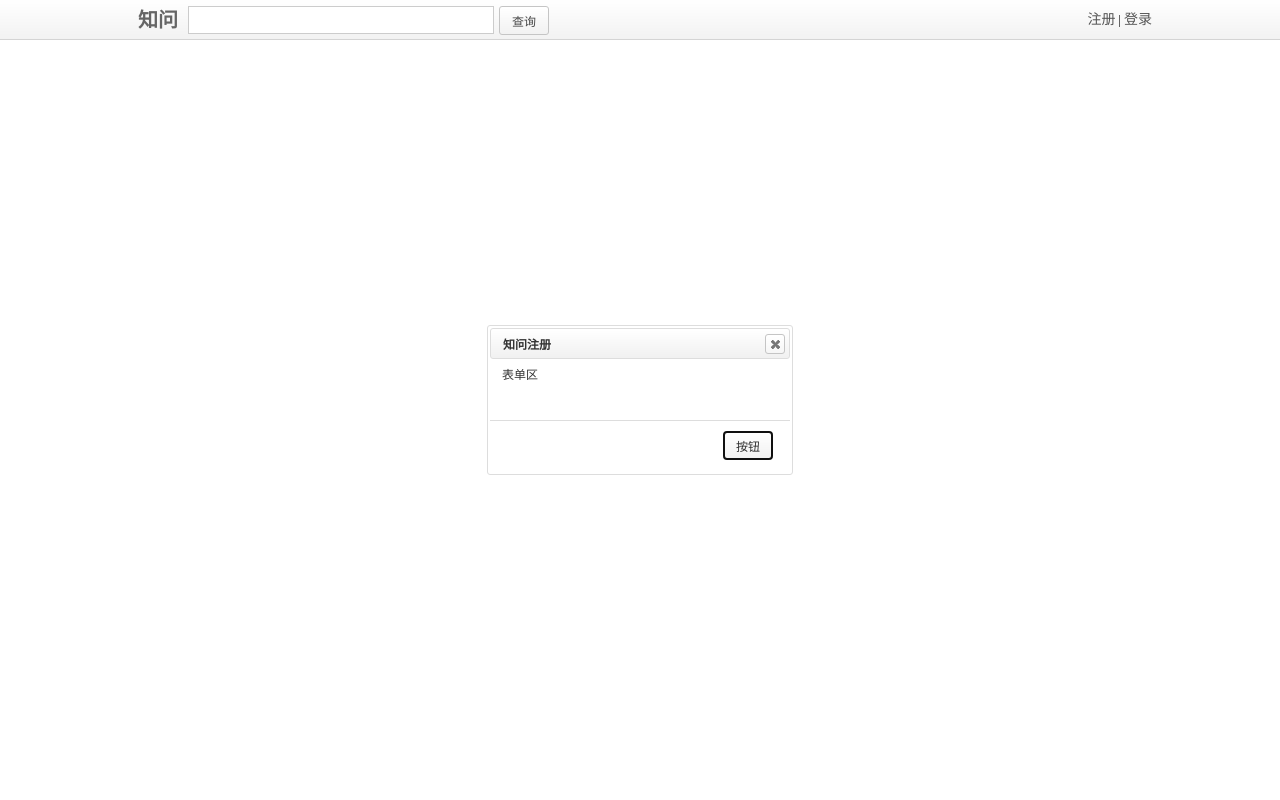
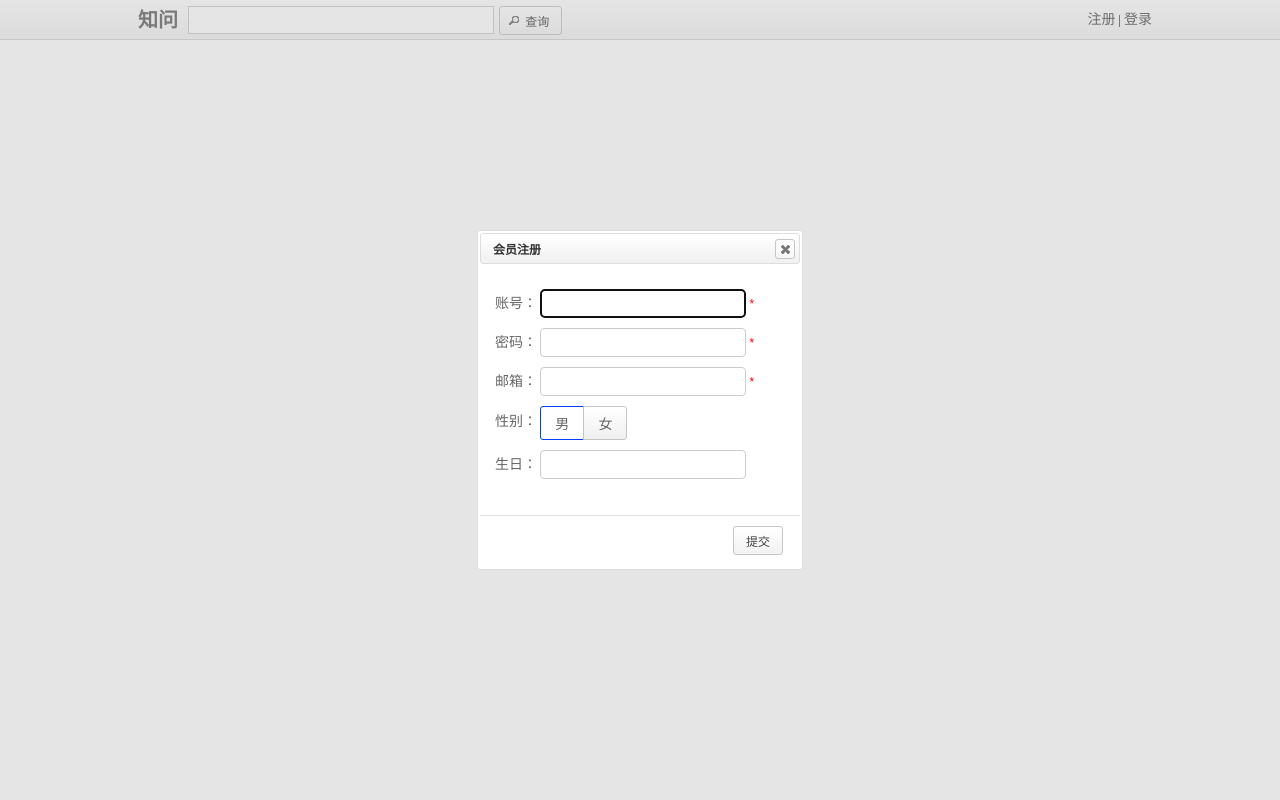
Before and after one commit to zgfeng/JQuery, a PHP site: page / in a window 1280 px wide. Run offline with PHP 8.4, Linux system fonts and the light colour scheme.

Commit message:
新增注册

```diff
--- a/css/index.css
+++ b/css/index.css
@@ -52,7 +52,7 @@ body {
     text-indent:5px;
 }
 #header .header_button {
-    width:50px;
+    width:80px;
     height:28px;
     line-height:28px;
     float:left;
@@ -68,3 +68,26 @@ body {
     text-decoration:none;
     color:#555;
 }
+#reg {
+    padding:15px;
+}
+#reg p {
+    margin:10px 0;
+    padding:0;
+}
+#reg p label {
+    font-size:14px;
+    color:#666;
+}
+#reg p .star {
+    color:red;
+}
+#reg .text {
+    border-radius:4px;
+    border:1px solid #ccc;
+    background:#fff;
+    height:25px;
+    width:200px;
+    text-indent:5px;
+    color:#666;
+}
--- a/index.html
+++ b/index.html
@@ -18,7 +18,7 @@
                 <input type="text" name="search" class="search" />
             </div>
             <div class="header_button">
-                <input type="button" value="查询" id="search_button" />
+                <button id="search_button">查询</button>
             </div>
             <div class="header_member">
                 <a href="###" id="reg_a">注册</a> |
@@ -28,7 +28,30 @@
     </div>
 
     <div id="reg" title="会员注册">
-         表单区
+        <p>
+            <label for="user">账号：</label>
+            <input type="text" name="user" class="text" id="user" title="请输入账号，不得小于两位！" />
+            <span class="star">*</span>
+        </p>
+        <p>
+            <label for="pass">密码：</label>
+            <input type="text" name="pass" class="text" id="pass" title="请输入密码，不得小于六位！" />
+            <span class="star">*</span>
+        </p>
+        <p>
+            <label for="email">邮箱：</label>
+            <input type="text" name="email" class="text" id="email" title="请输入密码，不得小于六位！" />
+            <span class="star">*</span>
+        </p>
+        <p>
+            <label>性别：</label>
+            <input type="radio" name="sex" id="male" checked="checked"><label for="male">男</label></input>
+            <input type="radio" name="sex" id="female"><label for="female">女</label></input>
+        </p>
+        <p>
+            <label for="date">生日：</label>
+            <input type="text" name="date" class="text" id="date" readonly="readonly" />
+        </p>
     <div>
 </body>
 </html>
--- a/js/index.js
+++ b/js/index.js
@@ -1,9 +1,22 @@
 $(function(){
-    $('#search_button').button();
+    $('#search_button').button({
+        icons : {
+            primary : 'ui-icon-search',
+        },
+    });
+
     $('#reg').dialog({
-        title : '知问注册',
+        autoOpen : true,
+        modal : true,
+        resizable : false,
+        width : 320,
+        height : 340,
         buttons : {
-            '按钮' : function(){}
-        }
+            '提交' : function(){}
+        },
     });
+
+    $('#reg').buttonset();
+    $('#date').datepicker();
+    $('#reg input[title]').tooltip();
 });
```
